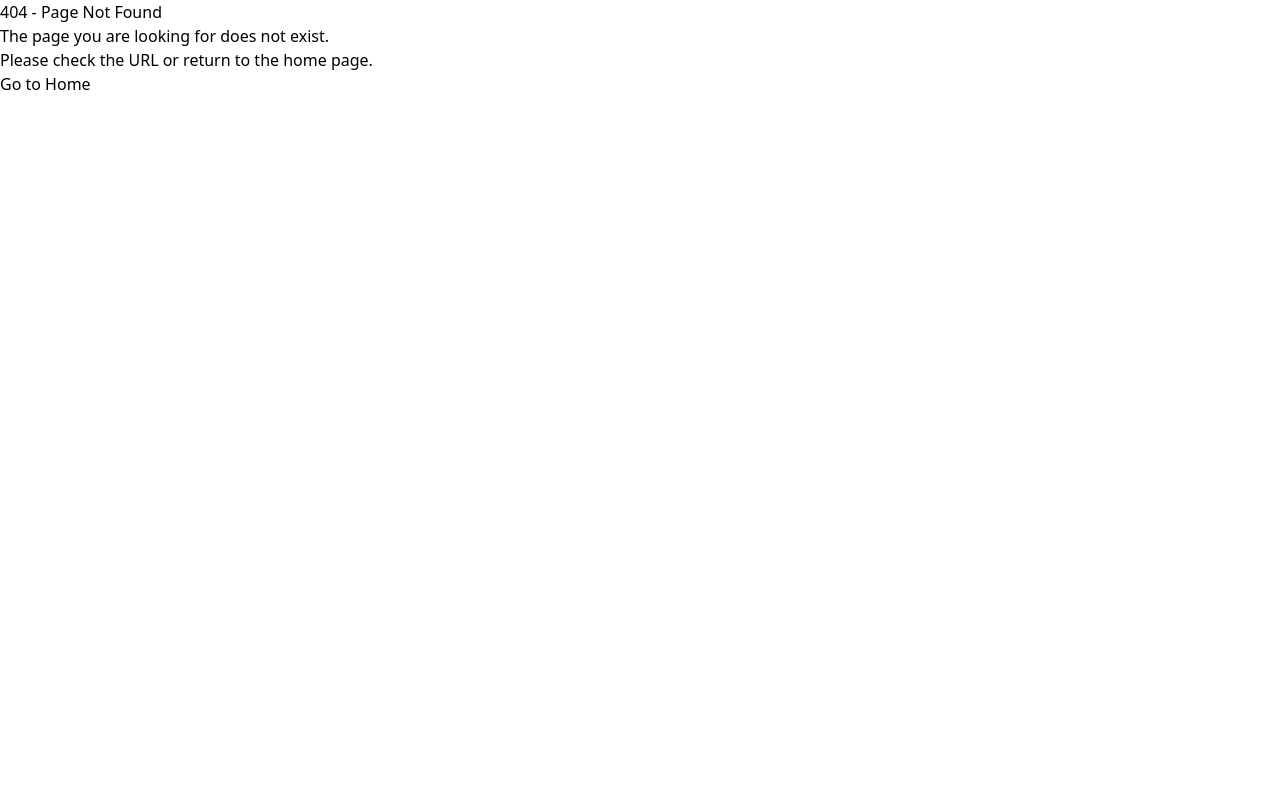
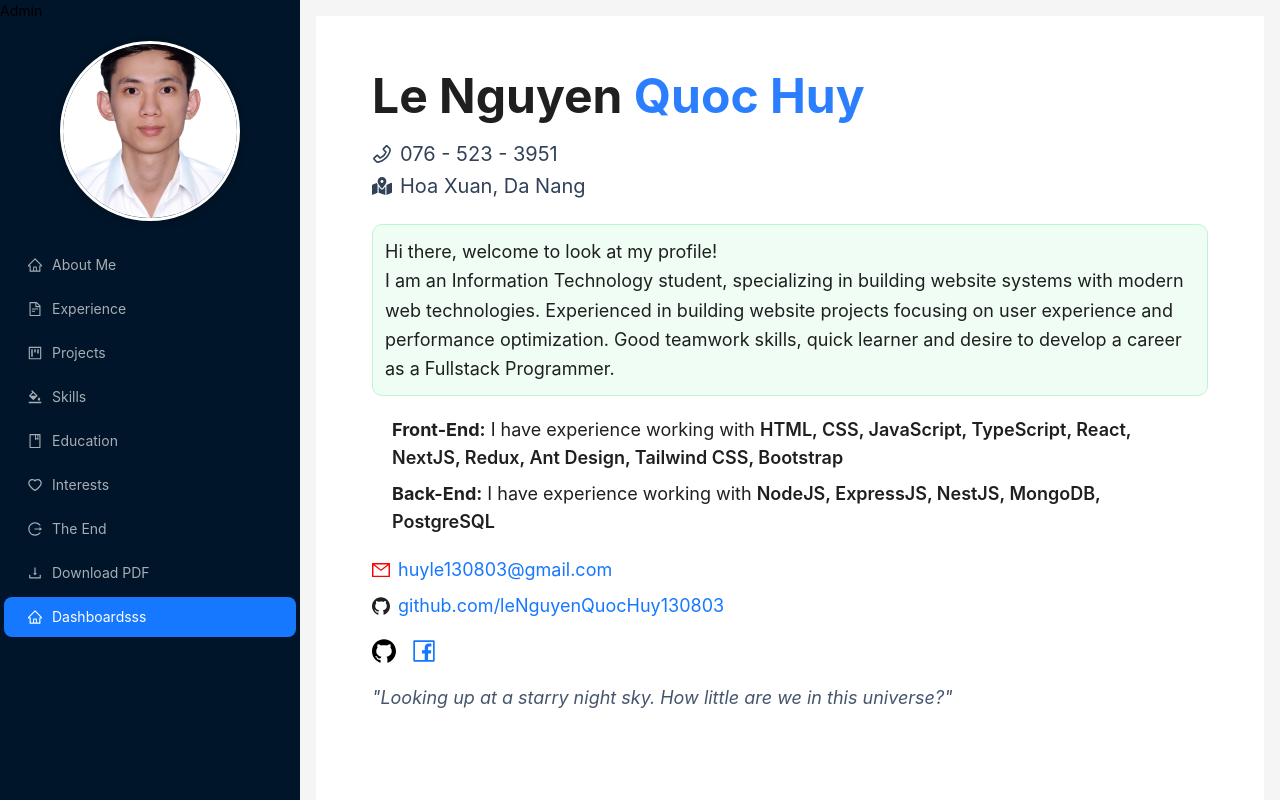
Before and after one commit to LeNguyenQuocHuy130803/My_Cv_React_Basic, a React (Vite) app: page / in a window 1280 px wide. Before the commit this address had no page. Shown: the top 800 px of the page. Built offline with nearby package versions, Linux system fonts and the light colour scheme.

Commit message:
refactor: restructure main layout and implement smooth scrolling for sections

```diff
--- a/src/index.css
+++ b/src/index.css
@@ -0,0 +1,36 @@
+html {
+  scroll-behavior: smooth;
+}
+
+body {
+  margin: 0;
+  padding: 0;
+  font-family: -apple-system, BlinkMacSystemFont, 'Segoe UI', 'Roboto', 'Oxygen',
+    'Ubuntu', 'Cantarell', 'Fira Sans', 'Droid Sans',
+    'Helvetica Neue', sans-serif;
+  -webkit-font-smoothing: antialiased;
+  -moz-osx-font-smoothing: grayscale;
+}
+
+code {
+  font-family: source-code-pro, Menlo, Monaco, Consolas, 'Courier New',
+    monospace;
+}
+
+/* Custom scrollbar */
+::-webkit-scrollbar {
+  width: 8px;
+}
+
+::-webkit-scrollbar-track {
+  background: #f1f1f1;
+}
+
+::-webkit-scrollbar-thumb {
+  background: #888;
+  border-radius: 4px;
+}
+
+::-webkit-scrollbar-thumb:hover {
+  background: #555;
+}
--- a/src/layouts/SideBar_menu.tsx
+++ b/src/layouts/SideBar_menu.tsx
@@ -122,22 +122,17 @@ const DefaultLayout: React.FC = () => {
           selectedKeys={selectedKeys}
           onClick={({ key }) => {
             setSelectedKeys([key]);
-            navigate('/' + key.split('-').join('/'));
-            console.log(key);
+            // Scroll to section using anchor
+            const sectionId = key.split('-').join('-');
+            const element = document.getElementById(sectionId);
+            if (element) {
+              element.scrollIntoView({ behavior: 'smooth' });
+            }
           }}
         />
       </Sider>
       <Layout style={{ marginLeft: '300px' }}>
-        <Header style={{
-          padding: 0,
-          background: colorBgContainer,
-          position: 'sticky',
-          top: 0,
-          zIndex: 1
-        }}
-        className='drop-shadow-sm'
-        >
-        </Header>
+
         <Content
           style={{
             margin: '16px',
--- a/src/modules/main_layout/MainLayoutPage.tsx
+++ /dev/null
@@ -1,24 +0,0 @@
-
-import AboutmePage from '../about_me/AboutmePage';
-import ExperiencePage from '../experence/ExperiencePage';
-
-export default function MainLayoutPage() {
-    return (
-        <div className="p-10 space-y-0">
-
-            {/* About Me Section + thiết lập id để chuyển đến mục */}
-            <section id="about-me" className="space-y-8 pb-12">
-                <AboutmePage/>
-            </section>
-
-            {/* Experience Section + thiết lập id để chuyển đến mục */}
-            <section id="experience" className="py-16 mt-12 mb-12 border-t-4 border-red-300 pt-12" style={{marginTop: "100px"}}>
-                <ExperiencePage />
-            </section>
-
-
-
-
-        </div>
-    );
-}
--- /dev/null
+++ b/src/modules/main_layout/MainPage.tsx
@@ -0,0 +1,52 @@
+import AboutmePage from '../about_me/AboutmePage';
+import ExperiencePage from '../experence/ExperiencePage';
+import EducationPage from '../education/EducationPage';
+import SkillPage from '../skills/SkillPage';
+import TheEndPage from '../The_End/TheEndPage';
+
+export default function MainPage() {
+  return (
+    <div className='p-10 space-y-0'>
+      {/* About Me Section */}
+      <section id='about-me' className='space-y-8 pb-12'>
+        <AboutmePage />
+      </section>
+
+      {/* Experience Section */}
+      <section id='experience' className='py-16 mt-12 mb-12 border-t-4 border-red-300 pt-12'>
+        <ExperiencePage />
+      </section>
+
+      {/* Projects Section */}
+      <section id='projects' className='py-16 mt-12 mb-12 border-t-4 border-blue-300 pt-12'>
+        <h1 className='text-5xl font-bold mb-8'>Projects</h1>
+        <p className='text-gray-700 text-lg'>
+          Projects section - Coming soon!
+        </p>
+      </section>
+
+      {/* Skills Section */}
+      <section id='skills' className='py-16 mt-12 mb-12 border-t-4 border-purple-300 pt-12'>
+        <SkillPage />
+      </section>
+
+      {/* Education Section */}
+      <section id='education' className='py-16 mt-12 mb-12 border-t-4 border-green-300 pt-12'>
+        <EducationPage />
+      </section>
+
+      {/* Interests Section */}
+      <section id='interests' className='py-16 mt-12 mb-12 border-t-4 border-yellow-300 pt-12'>
+        <h1 className='text-5xl font-bold mb-8'>Interests</h1>
+        <p className='text-gray-700 text-lg'>
+          Interests section - Coming soon!
+        </p>
+      </section>
+
+      {/* The End Section */}
+      <section id='the-end' className='py-16 mt-12 mb-12 border-t-4 border-pink-300 pt-12'>
+        <TheEndPage />
+      </section>
+    </div>
+  );
+}
--- a/src/modules/main_layout/mainlayout.route.tsx
+++ b/src/modules/main_layout/mainlayout.route.tsx
@@ -1,16 +1,66 @@
-import { HomeOutlined } from "@ant-design/icons";
+import { HomeOutlined, FileTextOutlined, ProjectOutlined, BgColorsOutlined, BookOutlined, HeartOutlined, LogoutOutlined, DownloadOutlined } from "@ant-design/icons";
 import type { RouteItem } from "../../routes";
-import MainLayoutPage from "./MainLayoutPage";
+import MainPage from "./MainPage";
 
 
 export const routesMainLayout: RouteItem[] = [
   {
-    path: '/main_layout',
+    path: '',
     label: 'About Me',
-    key: 'main_layout',
+    key: 'about-me',
+    icon: <HomeOutlined />,
     image: '../../../public/assets/imgs/my picure.JPG',
-    element: <MainLayoutPage />,
-    isShowMenu: true, // Hiển thị menu cho route này
-    isPrivate: true, // Chỉ cho phép người dùng đã đăng nhập truy cập
+    element: <MainPage />,
+    isShowMenu: true,
+    isPrivate: true,
+  },
+  {
+    label: 'Experience',
+    key: 'experience',
+    icon: <FileTextOutlined />,
+    isShowMenu: true,
+    isPrivate: true,
+  },
+  {
+    label: 'Projects',
+    key: 'projects',
+    icon: <ProjectOutlined />,
+    isShowMenu: true,
+    isPrivate: true,
+  },
+  {
+    label: 'Skills',
+    key: 'skills',
+    icon: <BgColorsOutlined />,
+    isShowMenu: true,
+    isPrivate: true,
+  },
+  {
+    label: 'Education',
+    key: 'education',
+    icon: <BookOutlined />,
+    isShowMenu: true,
+    isPrivate: true,
+  },
+  {
+    label: 'Interests',
+    key: 'interests',
+    icon: <HeartOutlined />,
+    isShowMenu: true,
+    isPrivate: true,
+  },
+  {
+    label: 'The End',
+    key: 'the-end',
+    icon: <LogoutOutlined />,
+    isShowMenu: true,
+    isPrivate: true,
+  },
+  {
+    label: 'Download PDF',
+    key: 'download-pdf',
+    icon: <DownloadOutlined />,
+    isShowMenu: true,
+    isPrivate: true,
   },
 ]
--- a/src/routes/index.tsx
+++ b/src/routes/index.tsx
@@ -2,10 +2,7 @@ import type { ReactNode } from 'react';
 import { routesDashboard } from '../modules/dashboard/dashboard.route';
 import { routesAuth } from '../modules/auth/auth.route';
 import {  routesMainLayout } from '../modules/main_layout/mainlayout.route';
-import { routesExperiences } from '../modules/experence/experence.route';
-import { routesSkills } from '../modules/skills/skills.route';
-import { routesEducation } from '../modules/education/education.route';
-import { routesTheEnd } from '../modules/The_End/thenend.route';
+
 export type RouteItem = {
   path?: string;
   label: string;
@@ -20,10 +17,6 @@ export type RouteItem = {
 
 export const routes: RouteItem[] = [
   ...routesMainLayout,
-  ...routesExperiences,
-  ...routesSkills,
-  ...routesEducation,
-  ...routesTheEnd,
   ...routesDashboard, //đăng ký route dashboard
   ...routesAuth,
 ];
```
